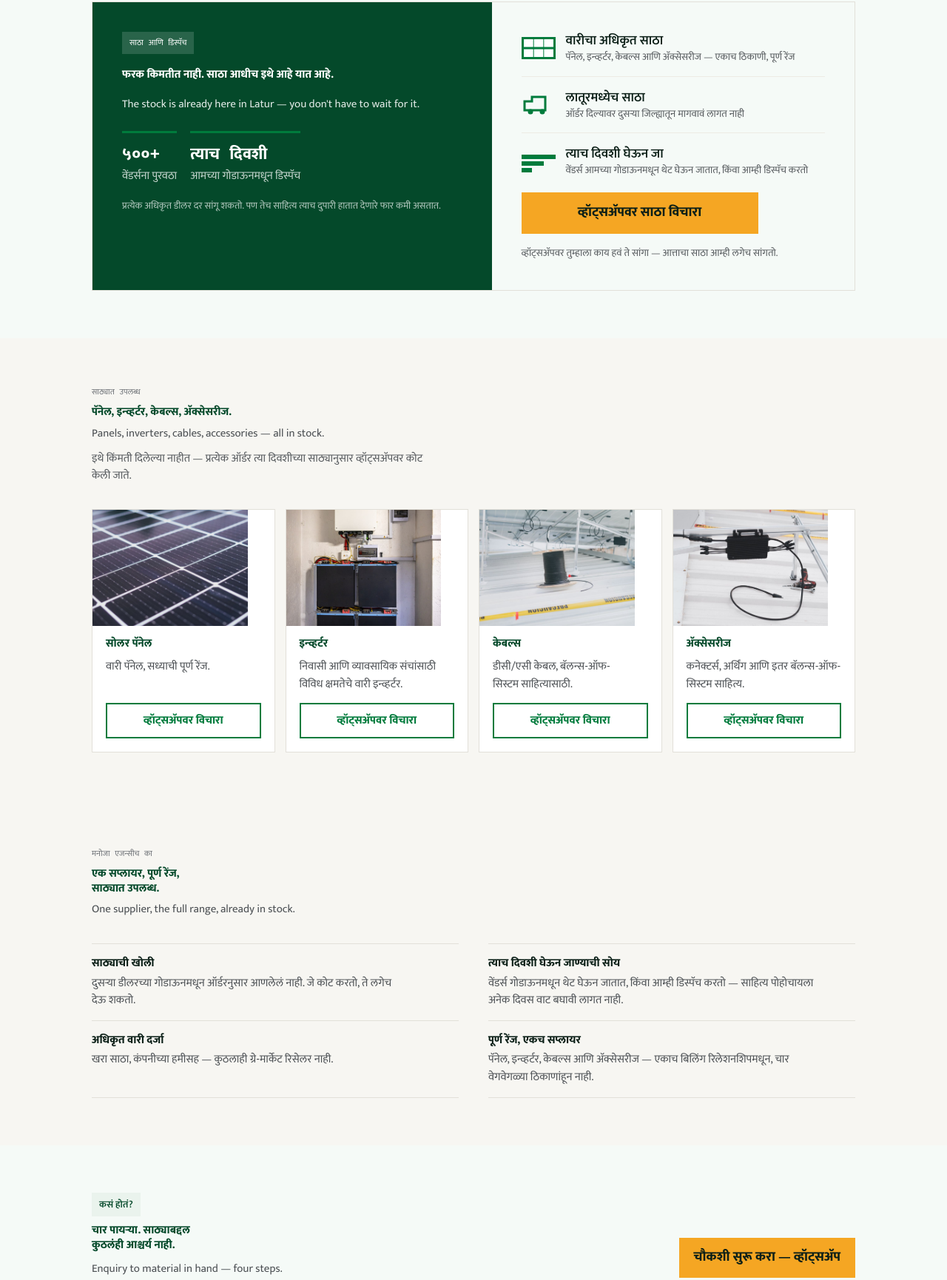
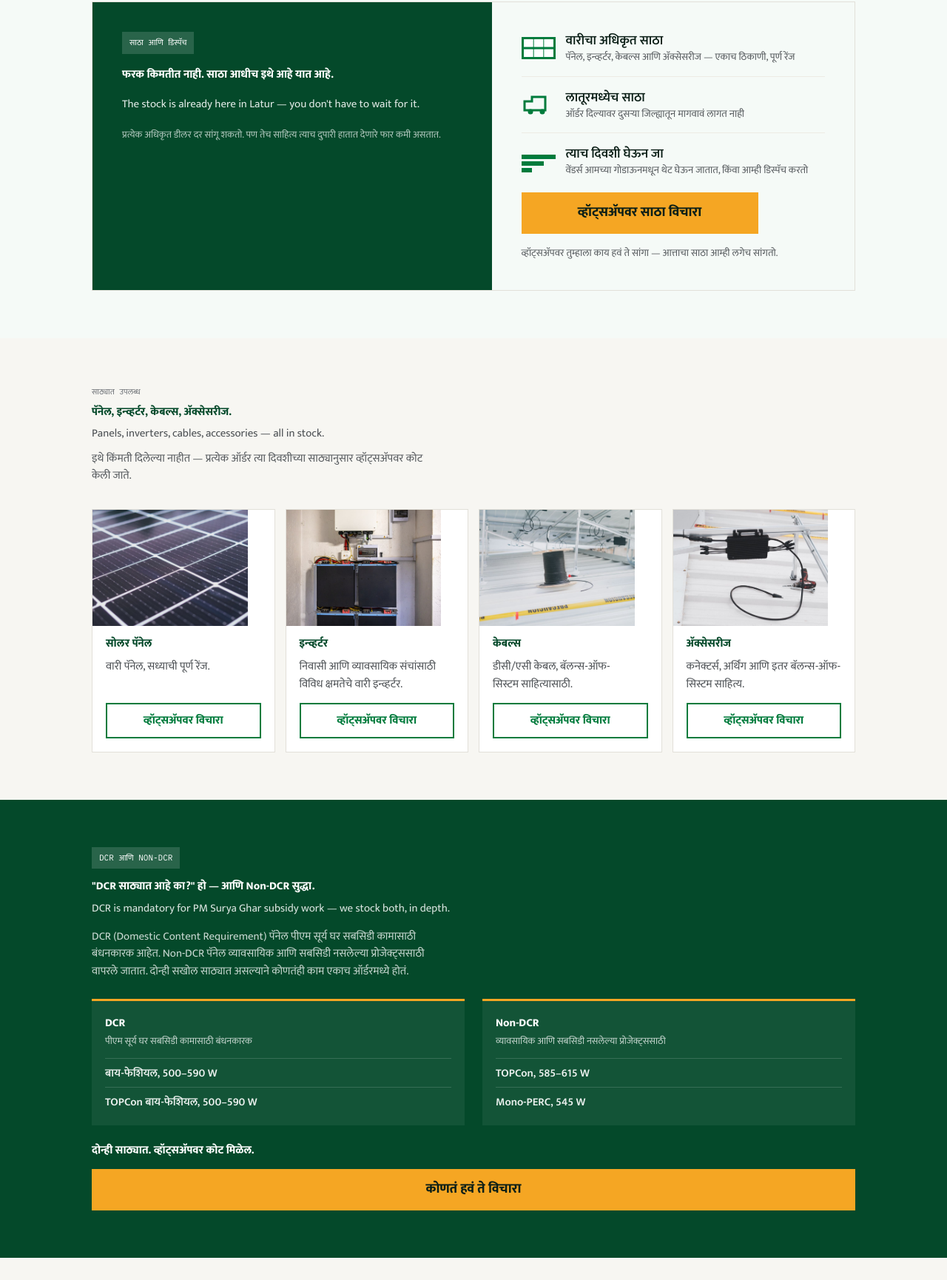
Before and after one commit to Being-Spaceman/Manojasolar, an Astro site: page / in a window 1280 px wide. Shown: the part 841-2571 px from the top of the page at 74% size. Built offline with nearby package versions, Linux system fonts and the light colour scheme; Astro itself is replaced by a stand-in of ours.

Commit message:
Phase 0/3/4: correct headline stats, add DCR section, count-up motion
- Hero stats now the mandated 250+/15,000+/100+ trio (authorised selling
  partners / sites powered by material we supplied / installations executed
  by our own team), replacing the old 500+/same-day/full-range placeholders,
  in both locales with Latin digits
- Removed the duplicated vendor/dispatch stat pair from the Stock panel now
  that the real stats live only in the hero
- New Dcr.astro section (full-bleed forest, between Products and Why us):
  DCR vs Non-DCR panel families, the "do you have DCR in stock" answer that
  was entirely missing before, wired into HomePage.astro and picked up
  automatically by the existing data-cta analytics listener
- Count-up animation on the hero stats: IntersectionObserver, ease-out over
  1200ms, fires once on first scroll into view, no-op under
  prefers-reduced-motion or without JS (real numbers are always server-
  rendered first, so nothing depends on the script running)

```diff
--- a/src/components/HomePage.astro
+++ b/src/components/HomePage.astro
@@ -4,6 +4,7 @@ import JsonLd from "./layout/JsonLd.astro";
 import Hero from "./sections/Hero.astro";
 import Stock from "./sections/Stock.astro";
 import Products from "./sections/Products.astro";
+import Dcr from "./sections/Dcr.astro";
 import WhyUs from "./sections/WhyUs.astro";
 import Process from "./sections/Process.astro";
 import LeadForm from "./sections/LeadForm.astro";
@@ -31,6 +32,7 @@ const t = useTranslations(locale);
   <Hero locale={locale} />
   <Stock locale={locale} />
   <Products locale={locale} />
+  <Dcr locale={locale} />
   <WhyUs locale={locale} />
   <Process locale={locale} />
   <LeadForm locale={locale} />
--- /dev/null
+++ b/src/components/sections/Dcr.astro
@@ -0,0 +1,178 @@
+---
+/**
+ * The dealer's first real question: "do you have DCR in stock?" A subsidy
+ * job stalls without it. New section, not in v1 — full-bleed forest, between
+ * Products (sand) and Why us (sand) for the light/dark value rhythm.
+ */
+import { useTranslations, useList } from "../../i18n/ui";
+import { type Locale } from "../../i18n/config";
+import { whatsappLink } from "../../data/business";
+
+interface Props {
+  locale: Locale;
+}
+
+const { locale } = Astro.props;
+const t = useTranslations(locale);
+const list = useList(locale);
+
+const columns = list<{ title: string; sub: string; specs: string[] }>("dcr.columns");
+const crossLang = locale === "mr" ? "en" : "mr";
+
+const waMessage =
+  locale === "mr"
+    ? "नमस्कार, मला DCR आणि Non-DCR पॅनेलबद्दल विचारायचं आहे."
+    : "Hello, I would like to ask about DCR and Non-DCR panels.";
+---
+
+<section class="dcr" id="dcr">
+  <div class="wrap">
+    <p class="kicker">{t("dcr.kicker")}</p>
+    <h2 class="headline">{t("dcr.headline")}</h2>
+    <p class="cross" lang={crossLang}>{t("dcr.cross")}</p>
+    <p class="note">{t("dcr.note")}</p>
+
+    <div class="columns">
+      {
+        columns.map((col) => (
+          <div class="col">
+            <h3 class="col-title">{col.title}</h3>
+            <p class="col-sub">{col.sub}</p>
+            <ul class="specs">
+              {col.specs.map((s) => (
+                <li>{s}</li>
+              ))}
+            </ul>
+          </div>
+        ))
+      }
+    </div>
+
+    <p class="closing">{t("dcr.closing")}</p>
+
+    <a class="cta" href={whatsappLink(waMessage)} target="_blank" rel="noopener" data-cta="dcr-whatsapp">
+      {t("dcr.cta")}
+    </a>
+  </div>
+</section>
+
+<style>
+  .dcr {
+    background: var(--color-forest);
+    padding-block: 40px;
+  }
+
+  .kicker {
+    background: rgb(255 255 255 / 0.15);
+    color: #fff;
+    display: inline-flex;
+    font-family: var(--font-mono);
+    font-size: var(--text-micro);
+    letter-spacing: 0.12em;
+    padding: 6px 10px;
+    text-transform: uppercase;
+  }
+
+  .headline {
+    color: #fff;
+    font-size: var(--text-h2);
+    font-weight: 800;
+    line-height: 1.35;
+    margin-top: 14px;
+  }
+
+  .cross {
+    color: rgb(255 255 255 / 0.85);
+    font-size: var(--text-cross);
+    line-height: 1.6;
+    margin-top: 8px;
+  }
+
+  .note {
+    color: rgb(255 255 255 / 0.78);
+    font-size: var(--text-body);
+    line-height: 1.55;
+    margin-top: 14px;
+    max-width: 56ch;
+  }
+
+  .columns {
+    display: grid;
+    gap: 14px;
+    margin-top: 26px;
+  }
+
+  .col {
+    background: rgb(255 255 255 / 0.06);
+    border-top: 3px solid var(--color-amber);
+    padding: 18px 18px 20px;
+  }
+
+  .col-title {
+    color: #fff;
+    font-size: var(--text-step);
+    font-weight: 800;
+  }
+
+  .col-sub {
+    color: rgb(255 255 255 / 0.75);
+    font-size: var(--text-chip);
+    line-height: 1.4;
+    margin-top: 4px;
+  }
+
+  .specs {
+    display: flex;
+    flex-direction: column;
+    gap: 6px;
+    list-style: none;
+    margin: 14px 0 0;
+    padding: 0;
+  }
+
+  .specs li {
+    border-top: 1px solid rgb(255 255 255 / 0.15);
+    color: rgb(255 255 255 / 0.92);
+    font-size: var(--text-body);
+    font-weight: 600;
+    padding-top: 8px;
+  }
+
+  .closing {
+    color: #fff;
+    font-size: var(--text-body);
+    font-weight: 700;
+    margin-top: 22px;
+  }
+
+  .cta {
+    align-items: center;
+    background: var(--color-amber);
+    color: var(--color-ink);
+    display: flex;
+    font-size: var(--text-cta);
+    font-weight: 800;
+    justify-content: center;
+    margin-top: 14px;
+    min-height: 56px;
+    padding-inline: 20px;
+    text-align: center;
+  }
+
+  @media (min-width: 64rem) {
+    .dcr {
+      padding-block: 64px;
+    }
+    .headline {
+      font-size: var(--text-h2-lg);
+    }
+    .columns {
+      grid-template-columns: 1fr 1fr;
+      gap: 24px;
+    }
+    .cta {
+      align-self: flex-start;
+      min-width: 320px;
+    }
+  }
+</style>
--- a/src/components/sections/Stock.astro
+++ b/src/components/sections/Stock.astro
@@ -36,17 +36,6 @@ const waMessage =
         <p class="kicker-chip">{t("stock.kicker")}</p>
         <h2 class="headline">{t("stock.headline")}</h2>
         <p class="cross" lang={crossLang}>{t("stock.cross")}</p>
-
-        <div class="proof">
-          <div class="figure-block">
-            <p class="figure">{t("stock.statVendors")}</p>
-            <p class="figure-label">{t("stock.statVendorsLabel")}</p>
-          </div>
-          <div class="figure-block">
-            <p class="figure">{t("stock.statDispatch")}</p>
-            <p class="figure-label">{t("stock.statDispatchLabel")}</p>
-          </div>
-        </div>
 
         <p class="note">{t("stock.note")}</p>
       </div>
@@ -157,29 +146,6 @@ const waMessage =
     line-height: 1.6;
   }
 
-  .proof {
-    display: flex;
-    gap: 18px;
-    padding-top: 6px;
-  }
-  .figure-block {
-    border-top: 3px solid var(--color-green);
-    display: flex;
-    flex-direction: column;
-    gap: 2px;
-    padding-top: 10px;
-  }
-  .figure {
-    color: #fff;
-    font-family: var(--font-mono);
-    font-size: 22px;
-    font-weight: 700;
-  }
-  .figure-label {
-    color: rgb(255 255 255 / 0.78);
-    font-size: var(--text-caption);
-  }
-
   .note {
     color: rgb(255 255 255 / 0.7);
     font-size: var(--text-chip);
--- a/src/i18n/en.json
+++ b/src/i18n/en.json
@@ -56,9 +56,9 @@
     "callPrefix": "or call",
     "photoAlt": "Waaree solar stock at the Manoja Agencies godown in Latur",
     "stats": [
-      { "value": "500+", "label": "vendors supplied" },
-      { "value": "Same-day", "label": "dispatch" },
-      { "value": "Full range", "label": "in stock" }
+      { "value": "250+", "label": "Authorised selling partners" },
+      { "value": "15,000+", "label": "Sites powered by material we supplied" },
+      { "value": "100+", "label": "Installations executed by our own team" }
     ]
   },
 
@@ -66,10 +66,6 @@
     "kicker": "Stock & dispatch",
     "headline": "The advantage isn't price. It's that the stock is already here.",
     "cross": "आमच्याकडे साठा आधीच लातूरमध्ये आहे — तुम्हाला थांबावं लागत नाही.",
-    "statVendors": "500+",
-    "statVendorsLabel": "vendors supplied",
-    "statDispatch": "Same day",
-    "statDispatchLabel": "dispatch from our godown",
     "note": "Every authorised dealer can quote a price. Very few can hand it to you the same afternoon.",
     "marks": [
       {
@@ -113,6 +109,27 @@
       }
     ],
     "cta": "Ask on WhatsApp"
+  },
+
+  "dcr": {
+    "kicker": "DCR & Non-DCR",
+    "headline": "\"Do you have DCR in stock?\" Yes — and Non-DCR too.",
+    "cross": "पीएम सूर्य घर सबसिडीसाठी DCR आवश्यक — दोन्ही आमच्याकडे साठ्यात.",
+    "note": "DCR (Domestic Content Requirement) panels are mandatory for PM Surya Ghar subsidy work. Non-DCR panels are for commercial and non-subsidy projects. Stocking both, in depth, means one order covers either job.",
+    "columns": [
+      {
+        "title": "DCR",
+        "sub": "Required for PM Surya Ghar subsidy work",
+        "specs": ["Bi-facial, 500–590 W", "TOPCon bi-facial, 500–590 W"]
+      },
+      {
+        "title": "Non-DCR",
+        "sub": "For commercial and non-subsidy projects",
+        "specs": ["TOPCon, 585–615 W", "Mono-PERC, 545 W"]
+      }
+    ],
+    "closing": "Both in stock. Quoted on WhatsApp.",
+    "cta": "Ask which one you need"
   },
 
   "why": {
--- a/src/i18n/mr.json
+++ b/src/i18n/mr.json
@@ -56,9 +56,9 @@
     "callPrefix": "किंवा कॉल करा",
     "photoAlt": "लातूरमधील मनोजा एजन्सीच्या गोडाऊनमधील वारी सोलर साठा",
     "stats": [
-      { "value": "५००+", "label": "वेंडर्सना पुरवठा" },
-      { "value": "त्याच दिवशी", "label": "डिस्पॅच" },
-      { "value": "पूर्ण रेंज", "label": "साठ्यात" }
+      { "value": "250+", "label": "अधिकृत विक्री भागीदार" },
+      { "value": "15,000+", "label": "आम्ही पुरवलेल्या साहित्यावर चालणाऱ्या साइट्स" },
+      { "value": "100+", "label": "आमच्या स्वतःच्या टीमने केलेल्या इन्स्टॉलेशन्स" }
     ]
   },
 
@@ -66,10 +66,6 @@
     "kicker": "साठा आणि डिस्पॅच",
     "headline": "फरक किमतीत नाही. साठा आधीच इथे आहे यात आहे.",
     "cross": "The stock is already here in Latur — you don't have to wait for it.",
-    "statVendors": "५००+",
-    "statVendorsLabel": "वेंडर्सना पुरवठा",
-    "statDispatch": "त्याच दिवशी",
-    "statDispatchLabel": "आमच्या गोडाऊनमधून डिस्पॅच",
     "note": "प्रत्येक अधिकृत डीलर दर सांगू शकतो. पण तेच साहित्य त्याच दुपारी हातात देणारे फार कमी असतात.",
     "marks": [
       {
@@ -113,6 +109,27 @@
       }
     ],
     "cta": "व्हॉट्सअ‍ॅपवर विचारा"
+  },
+
+  "dcr": {
+    "kicker": "DCR आणि Non-DCR",
+    "headline": "\"DCR साठ्यात आहे का?\" हो — आणि Non-DCR सुद्धा.",
+    "cross": "DCR is mandatory for PM Surya Ghar subsidy work — we stock both, in depth.",
+    "note": "DCR (Domestic Content Requirement) पॅनेल पीएम सूर्य घर सबसिडी कामासाठी बंधनकारक आहेत. Non-DCR पॅनेल व्यावसायिक आणि सबसिडी नसलेल्या प्रोजेक्ट्ससाठी वापरले जातात. दोन्ही सखोल साठ्यात असल्याने कोणतंही काम एकाच ऑर्डरमध्ये होतं.",
+    "columns": [
+      {
+        "title": "DCR",
+        "sub": "पीएम सूर्य घर सबसिडी कामासाठी बंधनकारक",
+        "specs": ["बाय-फेशियल, 500–590 W", "TOPCon बाय-फेशियल, 500–590 W"]
+      },
+      {
+        "title": "Non-DCR",
+        "sub": "व्यावसायिक आणि सबसिडी नसलेल्या प्रोजेक्ट्ससाठी",
+        "specs": ["TOPCon, 585–615 W", "Mono-PERC, 545 W"]
+      }
+    ],
+    "closing": "दोन्ही साठ्यात. व्हॉट्सअ‍ॅपवर कोट मिळेल.",
+    "cta": "कोणतं हवं ते विचारा"
   },
 
   "why": {
```
Also changed, not shown: src/components/sections/Hero.astro (+65 -7 lines).
